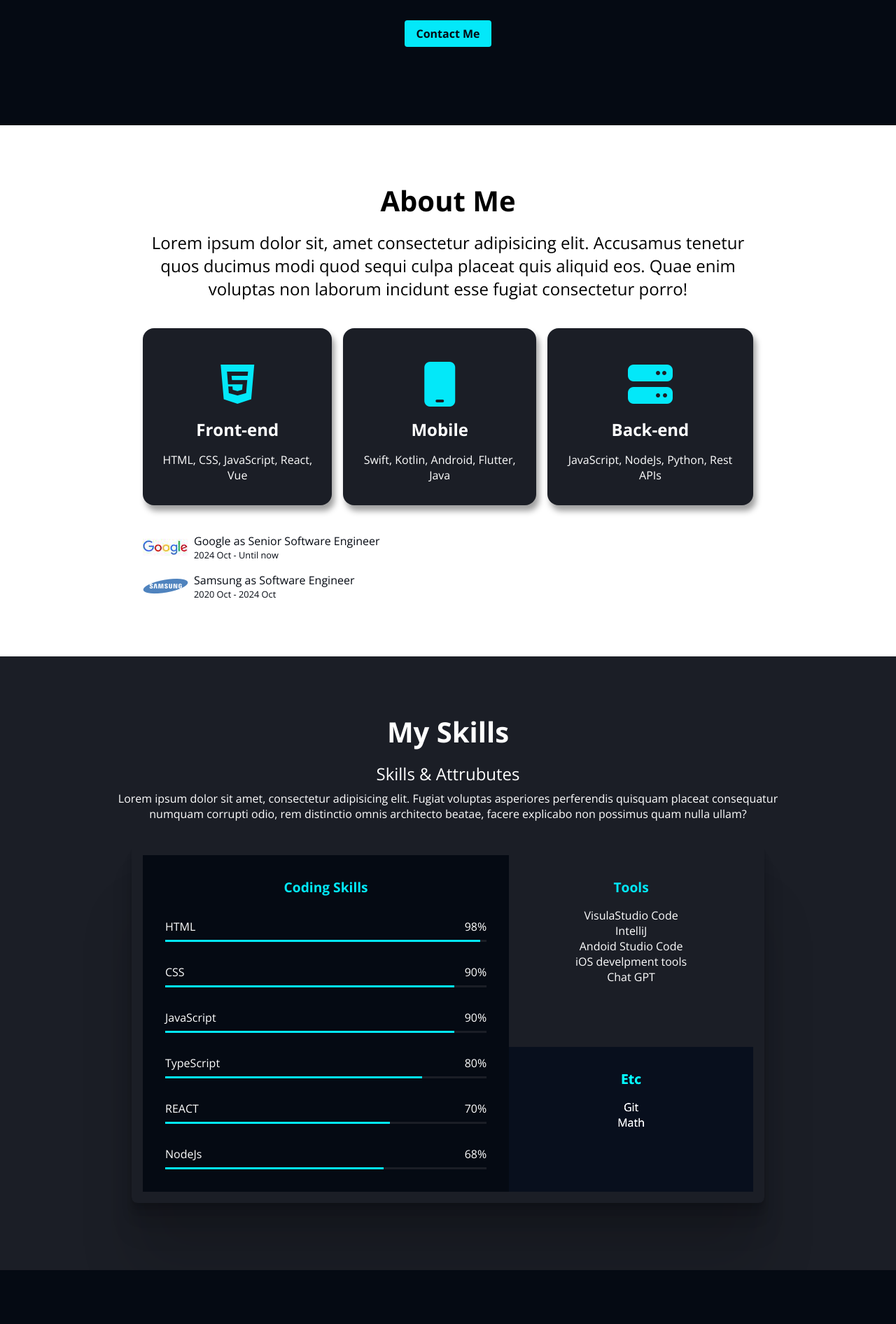
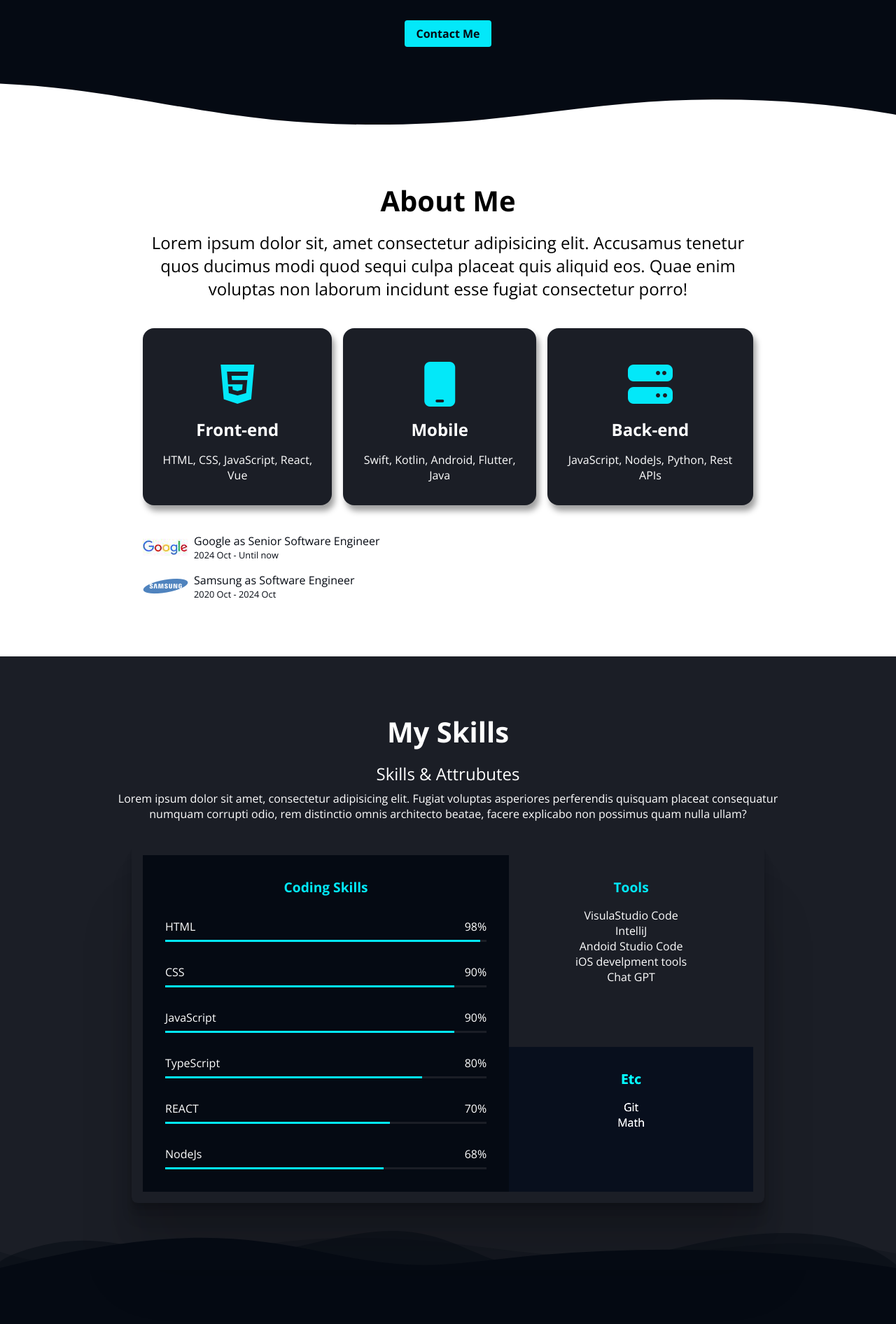
Before and after one commit to Jake8238/jake8238.github.io, a plain HTML site: page index.html in a window 1280 px wide. Shown: the part 528-2420 px from the top of the page at 70% size. Drawn offline with nearby package versions, Linux system fonts and the light colour scheme.

Commit message:
Divider styling

```diff
--- a/css/style.css
+++ b/css/style.css
@@ -137,11 +137,33 @@ button:focus {
 
 /* Home */
 #home {
+    position: relative;
     background-color: var(--color-primary);
     color: var(--color-text);
     padding: 5rem 1rem;
     padding-top: 7rem;
     text-align: center;
+}
+
+.home__divider {
+    position: absolute;
+    bottom: 0;
+    left: 0;
+    width: 100%;
+    overflow: hidden;
+    line-height: 0;
+    transform: rotate(180deg);
+}
+
+.home__divider svg {
+    position: relative;
+    display: block;
+    width: calc(112% + 1.3px);
+    height: 66px;
+}
+
+.home__divider .shape-fill {
+    fill: #FFFFFF;
 }
 
 .home__avarta {
@@ -236,6 +258,7 @@ button:focus {
 
 /* Skills */
 #skills {
+    position: relative;
     background-color: var(--color-primary-variant);
     color: var(--color-text);
 }
@@ -294,6 +317,28 @@ button:focus {
     height: 3px;
     background-color: var(--color-accent);
 }
+
+.skills__divider {
+    position: absolute;
+    bottom: 0;
+    left: 0;
+    width: 100%;
+    overflow: hidden;
+    line-height: 0;
+    transform: rotate(180deg);
+}
+
+.skills__divider svg {
+    position: relative;
+    display: block;
+    width: calc(100% + 1.3px);
+    height: 61px;
+}
+
+.skills__divider .shape-fill {
+    fill: var(--color-primary);
+}
+
 
 /* Work */
 #work {
@@ -450,7 +495,28 @@ button:focus {
 }
 
 /* Footer */
+.contact__divider {
+    position: absolute;
+    top: 0;
+    left: 0;
+    width: 100%;
+    overflow: hidden;
+    line-height: 0;
+}
+
+.contact__divider svg {
+    position: relative;
+    display: block;
+    width: calc(100% + 1.3px);
+    height: 31px;
+}
+
+.contact__divider .shape-fill {
+    fill: #FFFFFF;
+}
+
 #contact {
+    position: relative;
     background-color: var(--color-primary);
     color: var(--color-text);
 }
--- a/index.html
+++ b/index.html
@@ -67,6 +67,11 @@
             <h2 class="home__title">Hello <br> I&#39;m <strong class="home__title--strong">Dream Coder</strong>, Jake</h2>
             <p class="home__description">A software engineer currently residing in Yongin, Korea</p>
             <a class="home__contact" href="#contact">Contact Me</a>
+            </div>
+            <div class="home__divider">
+                <svg data-name="Layer 1" xmlns="http://www.w3.org/2000/svg" viewBox="0 0 1200 120" preserveAspectRatio="none">
+                    <path d="M321.39,56.44c58-10.79,114.16-30.13,172-41.86,82.39-16.72,168.19-17.73,250.45-.39C823.78,31,906.67,72,985.66,92.83c70.05,18.48,146.53,26.09,214.34,3V0H0V27.35A600.21,600.21,0,0,0,321.39,56.44Z" class="shape-fill"></path>
+                </svg>
             </div>
         </section>
         <!-- About -->
@@ -184,6 +189,13 @@
                     <li>Math</li>
                 </ul>
             </section>
+        </div>
+        <div class="skills__divider">
+            <svg data-name="Layer 1" xmlns="http://www.w3.org/2000/svg" viewBox="0 0 1200 120" preserveAspectRatio="none">
+                <path d="M0,0V46.29c47.79,22.2,103.59,32.17,158,28,70.36-5.37,136.33-33.31,206.8-37.5C438.64,32.43,512.34,53.67,583,72.05c69.27,18,138.3,24.88,209.4,13.08,36.15-6,69.85-17.84,104.45-29.34C989.49,25,1113-14.29,1200,52.47V0Z" opacity=".25" class="shape-fill"></path>
+                <path d="M0,0V15.81C13,36.92,27.64,56.86,47.69,72.05,99.41,111.27,165,111,224.58,91.58c31.15-10.15,60.09-26.07,89.67-39.8,40.92-19,84.73-46,130.83-49.67,36.26-2.85,70.9,9.42,98.6,31.56,31.77,25.39,62.32,62,103.63,73,40.44,10.79,81.35-6.69,119.13-24.28s75.16-39,116.92-43.05c59.73-5.85,113.28,22.88,168.9,38.84,30.2,8.66,59,6.17,87.09-7.5,22.43-10.89,48-26.93,60.65-49.24V0Z" opacity=".5" class="shape-fill"></path>
+                <path d="M0,0V5.63C149.93,59,314.09,71.32,475.83,42.57c43-7.64,84.23-20.12,127.61-26.46,59-8.63,112.48,12.24,165.56,35.4C827.93,77.22,886,95.24,951.2,90c86.53-7,172.46-45.71,248.8-84.81V0Z" class="shape-fill"></path>
+            </svg>
         </div>
         </section>
         <!-- Work -->
@@ -336,6 +348,11 @@
 
     <!-- footer -->
     <footer id="contact" class="section">
+        <div class="contact__divider">
+            <svg data-name="Layer 1" xmlns="http://www.w3.org/2000/svg" viewBox="0 0 1200 120" preserveAspectRatio="none">
+                <path d="M649.97 0L550.03 0 599.91 54.12 649.97 0z" class="shape-fill"></path>
+            </svg>
+        </div>
         <div class="max-container">
             <h2 class="title">Let&#39;s talk</h2>
             <p class="description">meke2652@gmail.com</p>
```
